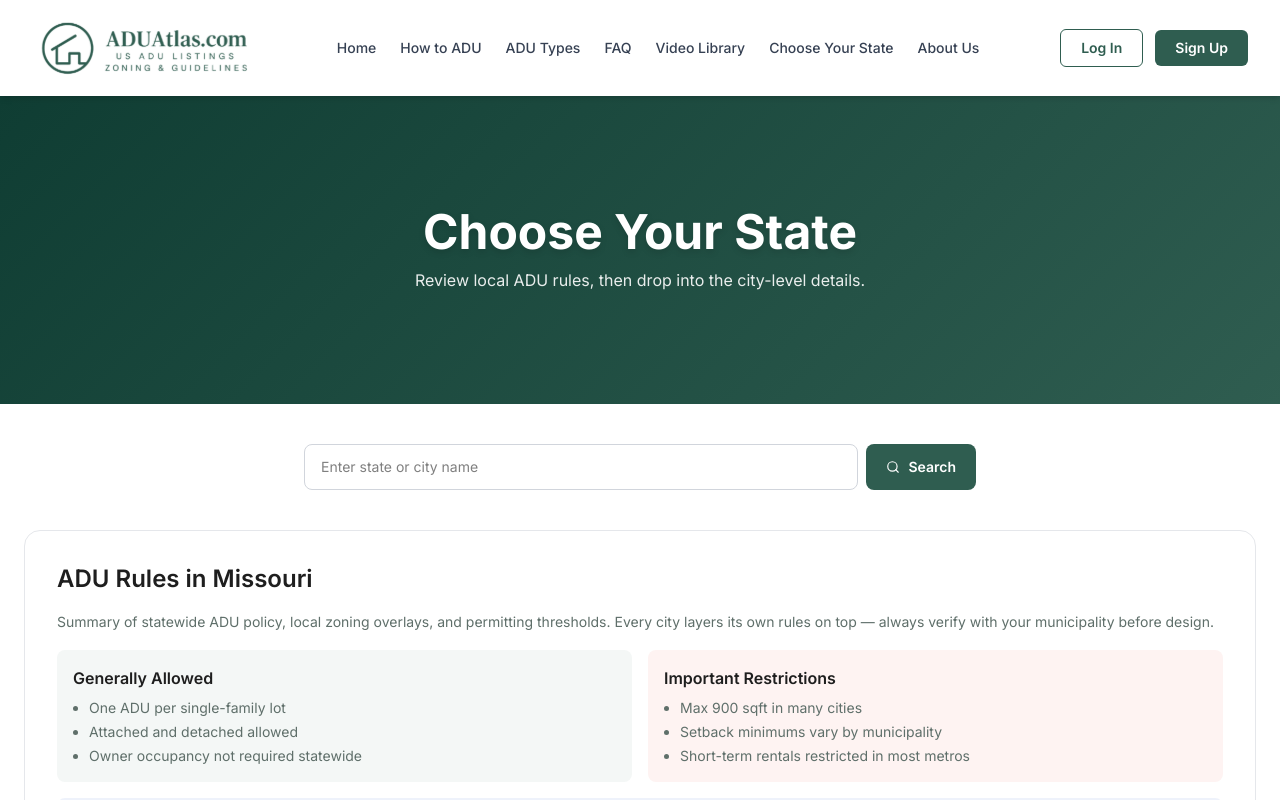
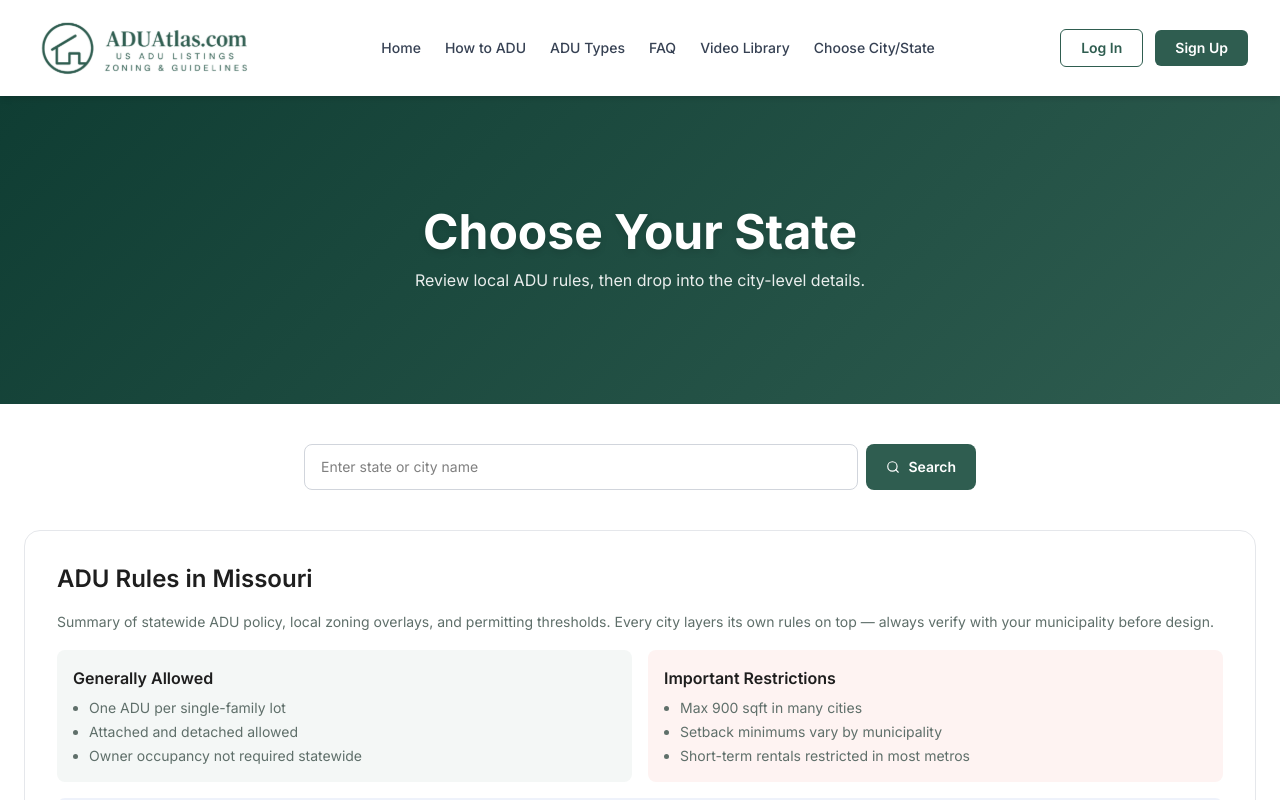
Before and after one commit to resogenesis/aduatlas, a React (Vite) app: page /choose-your-state in a window 1280 px wide. Shown: the top 800 px of the page. Built offline with nearby package versions, Linux system fonts and the light colour scheme.

Commit message:
Update nav: Choose City/State, remove About Us

```diff
--- a/src/components/common/Header.jsx
+++ b/src/components/common/Header.jsx
@@ -8,8 +8,7 @@ const navLinks = [
   { name: "ADU Types", path: "/adu-types" },
   { name: "FAQ", path: "/faq" },
   { name: "Video Library", path: "/videos" },
-  { name: "Choose Your State", path: "/choose-your-state" },
-  { name: "About Us", path: "/about" },
+  { name: "Choose City/State", path: "/choose-your-state" },
 ];
 
 const Header = () => {
```
